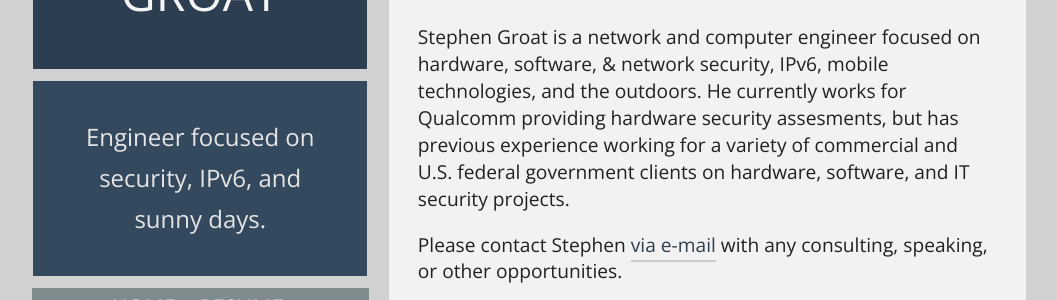
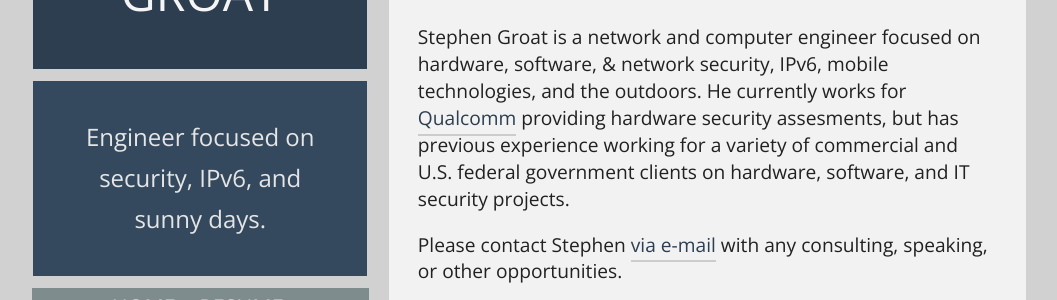
Before and after one commit to drvy/minimal-block, a Jekyll site: the page built from _posts/2015-02-09-homepage.md, in a window 1280 px wide. Shown: the part 178-478 px from the top of the page, without its empty margins (107-1164 px from the left). Built offline with Jekyll 4.4.1, drawn with Linux system fonts in a browser that asks for light colours; Markdown is read by kramdown in place of the engine named in the settings; part of the change alters nothing that is shown.

```diff
--- a/_posts/2015-02-09-homepage.md
+++ b/_posts/2015-02-09-homepage.md
@@ -4,6 +4,6 @@ title:  "Homepage"
 tags: homepage
 ---
 
-Stephen Groat is a network and computer engineer focused on hardware, software, & network security, IPv6, mobile technologies, and the outdoors. He currently works for Qualcomm providing hardware security assesments, but has previous experience working for a variety of commercial and U.S. federal government clients on hardware, software, and IT security projects.
+Stephen Groat is a network and computer engineer focused on hardware, software, & network security, IPv6, mobile technologies, and the outdoors. He currently works for [Qualcomm](http://www.qualcomm.com) providing hardware security assesments, but has previous experience working for a variety of commercial and U.S. federal government clients on hardware, software, and IT security projects.
 
 Please contact Stephen [via e-mail](mailto:stephen@egroat.com) with any consulting, speaking, or other opportunities.
```
